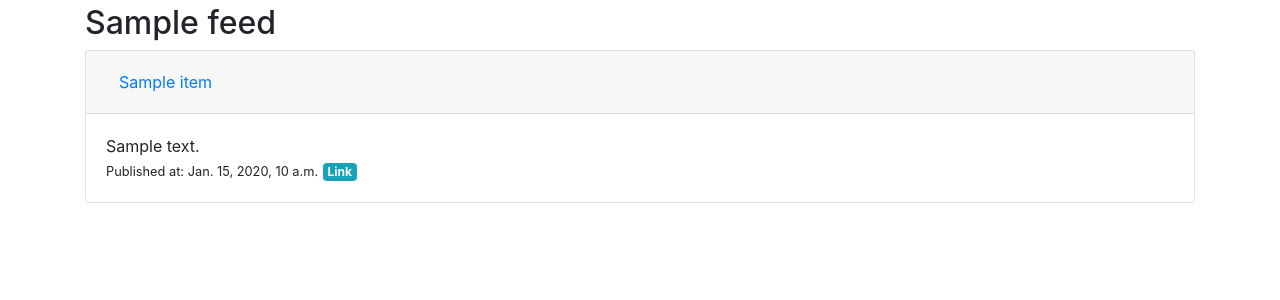
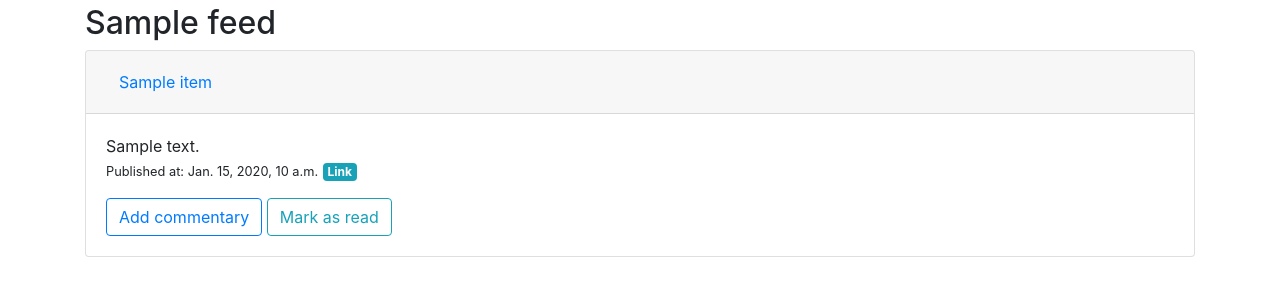
Before and after one commit to nicolasteodosio/pyfeedrss, a Django app: template app/templates/list_item.html in a window 1280 px wide. Shown: the part 56-356 px from the top of the page. Run offline with Django 3.2, Linux system fonts and the light colour scheme; the template is opened without the code that fills it: values that come from a table or form of the project are taken from there, others are empty; tables that the repository leaves empty hold one stand-in row (values such as "Sample post"); parts of the project's set-up code (start-up, migrations or seed data) failed here and were passed over; some libraries are stand-ins or nearby versions.

Commit message:
feature: adding comment button in template

```diff
--- a/app/templates/list_item.html
+++ b/app/templates/list_item.html
@@ -15,7 +15,9 @@
         <div id="{{ feed.id }}" class="collapse show" aria-labelledby="headingOne" data-parent="#accordion">
           <div class="card-body">
               <span>{{ item.description | safe}}</span>
-              <p class="card-text"><small>Published at: {{ item.published_at }}</small> <a href="{{ item.link }}" class="badge badge-info">Link</a></p>
+              <p class="card-text"><small>Published at: {{ item.published_at }}</small> <a href="{{ item.link }}" class="badge badge-info" onclick="location.href='{% url 'read' item.id  %}">Link</a></p>
+              <a href="{% url 'add_comment' item.id  %}"><button type="button" class="btn btn-outline-primary">Add commentary</button></a>
+              <button type="button" onclick="{% url 'read' item.id  %}" class="btn btn-outline-info">Mark as read</button>
           </div>
         </div>
       </div>
```
